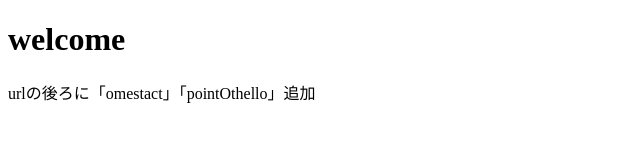
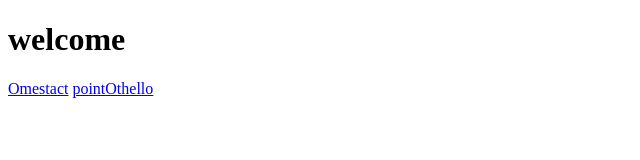
Before and after one commit to Scythercas/myapps, a website: page index.html in a window 1280 px wide. Shown: the whole page, without its empty margins (0-640 px from the left). Drawn offline with Linux system fonts and the light colour scheme.

Commit message:
Update index.html

```diff
--- a/index.html
+++ b/index.html
@@ -9,7 +9,8 @@
 <body>
     <h1>welcome</h1>
     <div>
-        <p>urlの後ろに「omestact」「pointOthello」追加</p>
+        <a href="https://scythercas-apps.cyclic.app/omestact">Omestact</a>
+        <a href="https://scythercas-apps.cyclic.app/pointOthello">pointOthello</a>
     </div>
 </body>
 </html>
```
